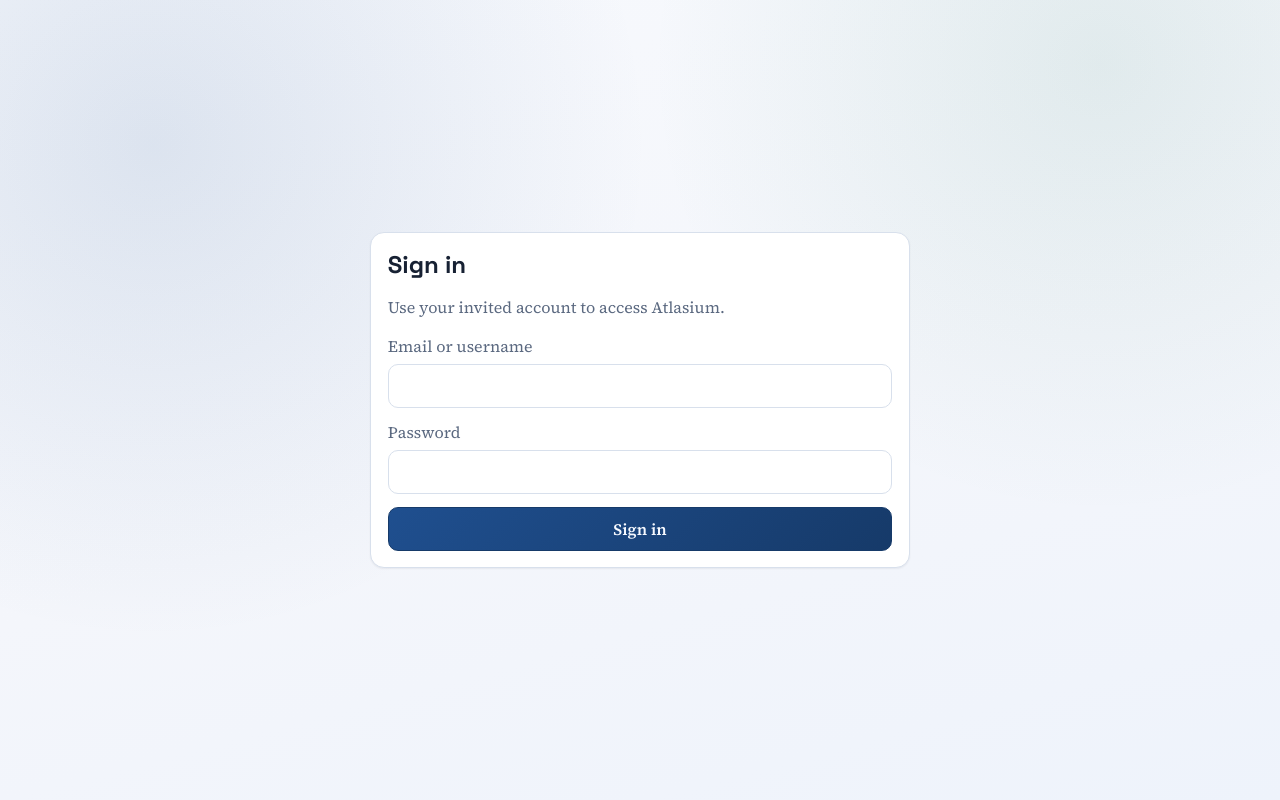
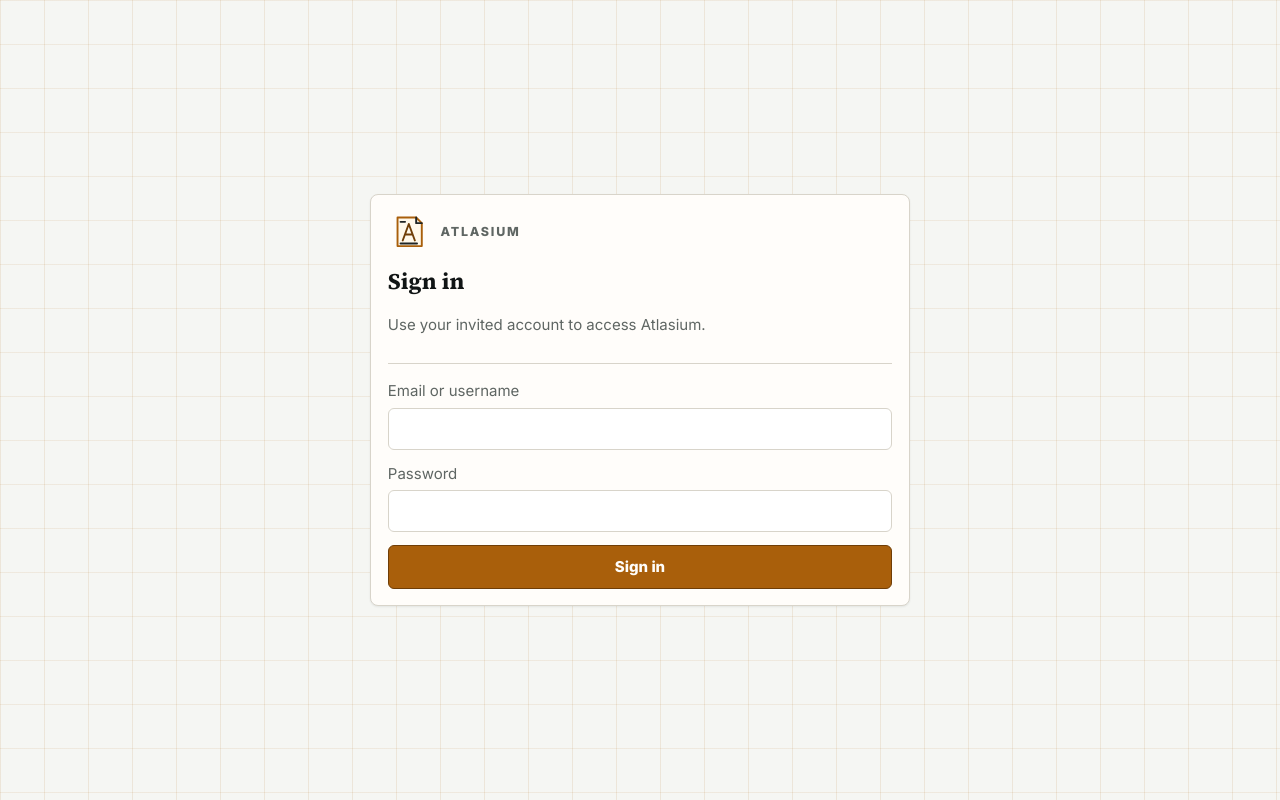
Before and after one commit to rueda8576/TOOL, a Next.js app in the folder apps/web/: page /login in a window 1280 px wide. Built offline with nearby package versions, Linux system fonts and the light colour scheme; no server answers.

Commit message:
feat(web): establish Atlasium visual identity

```diff
--- a/apps/web/app/globals.css
+++ b/apps/web/app/globals.css
@@ -1,22 +1,36 @@
 :root {
-  --bg-canvas: #f4f6fb;
-  --bg-surface: #ffffff;
-  --bg-surface-soft: #f8fbff;
-  --line: #d8e0ec;
-  --line-strong: #c5d1e4;
-  --text: #172133;
-  --text-muted: #5b6980;
-  --brand: #1f4f8f;
-  --brand-strong: #163a69;
-  --accent: #2b7a68;
-  --warning: #a06a2b;
-  --danger: #b3453f;
-  --success: #236556;
-  --shadow-sm: 0 1px 2px rgba(16, 24, 40, 0.06);
-  --shadow-md: 0 8px 24px rgba(16, 24, 40, 0.1);
-  --radius-sm: 10px;
-  --radius-md: 14px;
-  --radius-lg: 18px;
+  --canvas: #f5f6f3;
+  --surface: #fffdfa;
+  --surface-raised: #ffffff;
+  --surface-soft: #f0f2ef;
+  --panel: #fffdfa;
+  --panel-tint: #f8f5ee;
+  --border: #d8d4ca;
+  --border-strong: #bdb5a6;
+  --text: #1f2424;
+  --text-strong: #111515;
+  --text-muted: #5f6663;
+  --text-subtle: #7a807b;
+  --brand: #a95f0b;
+  --brand-strong: #6f3d06;
+  --brand-soft: #fff2d7;
+  --accent: #4e6f72;
+  --accent-strong: #284f54;
+  --warning: #9b5f0e;
+  --danger: #a33f32;
+  --success: #2f6d55;
+  --info: #375f73;
+  --shadow-sm: 0 1px 2px rgba(31, 36, 36, 0.08);
+  --shadow-md: 0 12px 28px rgba(31, 36, 36, 0.12);
+  --radius-sm: 6px;
+  --radius-md: 8px;
+  --radius-lg: 12px;
+  --bg-canvas: var(--canvas);
+  --bg-surface: var(--surface);
+  --bg-surface-soft: var(--surface-soft);
+  --bg-soft: var(--surface-soft);
+  --line: var(--border);
+  --line-strong: var(--border-strong);
   --font-mono: "JetBrains Mono", "SFMono-Regular", Menlo, Monaco, Consolas, "Liberation Mono", "Courier New", monospace;
 }
 
@@ -33,14 +47,13 @@ body {
 
 body {
   color: var(--text);
-  background:
-    radial-gradient(circle at 12% 18%, rgba(31, 79, 143, 0.12), transparent 38%),
-    radial-gradient(circle at 86% 8%, rgba(43, 122, 104, 0.1), transparent 34%),
-    linear-gradient(165deg, #f7f9fd 0%, var(--bg-canvas) 55%, #eef3fb 100%);
+  background: var(--canvas);
 }
 
 .app-root {
-  font-family: var(--font-body), serif;
+  font-family: var(--font-body), system-ui, -apple-system, BlinkMacSystemFont, "Segoe UI", sans-serif;
+  font-size: 15px;
+  line-height: 1.45;
 }
 
 a {
@@ -56,7 +69,7 @@ textarea {
 }
 
 *:focus-visible {
-  outline: 3px solid rgba(31, 79, 143, 0.34);
+  outline: 3px solid rgba(169, 95, 11, 0.34);
   outline-offset: 2px;
 }
 
@@ -82,10 +95,10 @@ textarea {
   align-self: start;
   height: 100vh;
   overflow: auto;
-  border-right: 1px solid var(--line);
-  background: linear-gradient(175deg, rgba(255, 255, 255, 0.85), rgba(248, 251, 255, 0.7));
-  backdrop-filter: blur(8px);
-  padding: 1.2rem 1rem;
+  border-right: 1px solid rgba(255, 253, 250, 0.1);
+  background: #242321;
+  color: #f8f5ee;
+  padding: 1rem 0.85rem;
 }
 
 .sidebar-topbar {
@@ -98,44 +111,100 @@ textarea {
 .brand {
   display: flex;
   align-items: center;
-  gap: 0.8rem;
-  min-height: 1.7rem;
+  gap: 0.72rem;
+  min-height: 2.35rem;
   min-width: 0;
 }
 
-.brand-dot {
-  width: 14px;
-  height: 14px;
-  border-radius: 999px;
-  background: linear-gradient(140deg, var(--accent), var(--brand));
-  box-shadow: 0 0 0 5px rgba(31, 79, 143, 0.14);
+.atlasium-mark {
+  display: inline-flex;
+  align-items: center;
+  justify-content: center;
+  flex: 0 0 auto;
+  color: var(--brand);
+}
+
+.atlasium-mark svg {
+  display: block;
+  width: 100%;
+  height: 100%;
+}
+
+.atlasium-mark-sm {
+  width: 2.15rem;
+  height: 2.15rem;
+}
+
+.atlasium-mark-md {
+  width: 2.6rem;
+  height: 2.6rem;
+}
+
+.atlasium-mark-lg {
+  width: 3.25rem;
+  height: 3.25rem;
+}
+
+.atlasium-mark-page {
+  fill: #fff8ea;
+  stroke: currentColor;
+  stroke-width: 2.2;
+  stroke-linejoin: round;
+}
+
+.atlasium-mark-tab,
+.atlasium-mark-a,
+.atlasium-mark-index {
+  fill: none;
+  stroke: #1f2424;
+  stroke-width: 2.2;
+  stroke-linecap: round;
+  stroke-linejoin: round;
+}
+
+.atlasium-mark-a {
+  stroke: var(--brand-strong);
+}
+
+.brand-mark {
+  color: var(--brand);
+  filter: drop-shadow(0 1px 0 rgba(0, 0, 0, 0.22));
+}
+
+.brand-kicker {
+  margin: 0 0 0.05rem;
+  color: rgba(248, 245, 238, 0.58);
+  font-size: 0.68rem;
+  font-weight: 700;
+  letter-spacing: 0.09em;
+  text-transform: uppercase;
 }
 
 .brand-title {
   margin: 0;
   font-family: var(--font-heading), sans-serif;
-  font-size: 1.04rem;
+  font-size: 1.12rem;
   line-height: 1.15;
-  letter-spacing: 0.01em;
-  color: var(--text);
+  color: #fffdfa;
 }
 
 .sidebar-toggle-button {
-  border: 1px solid var(--line);
-  border-radius: 999px;
-  padding: 0.42rem 0.68rem;
-  background: rgba(255, 255, 255, 0.92);
-  color: var(--text-muted);
+  border: 1px solid rgba(255, 253, 250, 0.18);
+  border-radius: var(--radius-sm);
+  padding: 0.4rem 0.58rem;
+  background: rgba(255, 253, 250, 0.06);
+  color: rgba(248, 245, 238, 0.72);
   cursor: pointer;
   font-weight: 600;
+  font-size: 0.82rem;
   white-space: nowrap;
   transition: border-color 180ms ease, background-color 180ms ease, color 180ms ease;
 }
 
 .sidebar-toggle-button:hover {
-  border-color: var(--line-strong);
-  background: #ffffff;
-  color: var(--brand-strong);
+  border-color: rgba(255, 253, 250, 0.34);
+  background: rgba(255, 253, 250, 0.1);
+  color: #fffdfa;
 }
 
 .nav-links {
@@ -148,23 +217,23 @@ textarea {
   position: relative;
   border-radius: var(--radius-sm);
   border: 1px solid transparent;
-  padding: 0.62rem 0.72rem;
-  color: var(--text-muted);
+  padding: 0.62rem 0.7rem;
+  color: rgba(248, 245, 238, 0.72);
   font-weight: 600;
   transition: background-color 180ms ease, border-color 180ms ease, color 180ms ease, transform 180ms ease;
 }
 
 .nav-link:hover {
-  color: var(--brand-strong);
-  border-color: var(--line);
-  background: rgba(255, 255, 255, 0.9);
+  color: #fffdfa;
+  border-color: rgba(255, 253, 250, 0.14);
+  background: rgba(255, 253, 250, 0.07);
   transform: translateX(2px);
 }
 
 .nav-link-active {
-  color: var(--brand-strong);
-  border-color: var(--line-strong);
-  background: var(--bg-surface);
+  color: #fffdfa;
+  border-color: rgba(169, 95, 11, 0.46);
+  background: rgba(169, 95, 11, 0.16);
   box-shadow: var(--shadow-sm);
 }
 
@@ -176,32 +245,32 @@ textarea {
   bottom: 0;
   width: 3px;
   border-radius: 3px;
-  background: linear-gradient(180deg, var(--accent), var(--brand));
+  background: var(--brand);
 }
 
 .sidebar-footer {
   margin-top: auto;
   padding-top: 0.95rem;
-  border-top: 1px solid var(--line);
+  border-top: 1px solid rgba(255, 253, 250, 0.12);
   display: flex;
 }
 
 .nav-exit-button {
   width: 100%;
-  border: 1px solid var(--line);
+  border: 1px solid rgba(255, 253, 250, 0.16);
   border-radius: var(--radius-sm);
   padding: 0.62rem 0.72rem;
   font-weight: 600;
-  color: var(--text-muted);
-  background: rgba(255, 255, 255, 0.9);
+  color: rgba(248, 245, 238, 0.72);
+  background: rgba(255, 253, 250, 0.05);
   cursor: pointer;
   transition: background-color 180ms ease, border-color 180ms ease, color 180ms ease;
 }
 
 .nav-exit-button:hover {
-  border-color: #d8b7b4;
-  color: var(--danger);
-  background: #fff4f3;
+  border-color: rgba(163, 63, 50, 0.56);
+  color: #ffd7d0;
+  background: rgba(163, 63, 50, 0.12);
 }
 
 .nav-exit-button:disabled {
@@ -237,17 +306,28 @@ textarea {
 .content-header {
   border: 1px solid var(--line);
   border-radius: var(--radius-lg);
-  background: linear-gradient(170deg, var(--bg-surface) 10%, var(--bg-surface-soft) 100%);
+  background: var(--surface);
   box-shadow: var(--shadow-sm);
-  padding: 1.2rem 1.3rem;
+  padding: 1.25rem 1.35rem;
+  position: relative;
+}
+
+.content-header::before {
+  content: "";
+  position: absolute;
+  left: 1.35rem;
+  right: 1.35rem;
+  top: 0;
+  height: 3px;
+  background: var(--brand);
 }
 
 .content-header h1 {
   margin: 0;
-  color: var(--text);
+  color: var(--text-strong);
   font-family: var(--font-heading), sans-serif;
-  font-size: clamp(1.6rem, 2.2vw, 2.1rem);
-  letter-spacing: -0.02em;
+  font-size: clamp(1.7rem, 2.4vw, 2.28rem);
+  letter-spacing: 0;
 }
 
 .content-header p {
@@ -268,17 +348,31 @@ textarea {
 
 .home-hero {
   width: min(640px, 100%);
-  padding: 1.6rem 1.7rem;
+  padding: 2rem 2.1rem;
   text-align: center;
+}
+
+.auth-brand-lockup {
+  display: inline-flex;
+  align-items: center;
+  justify-content: center;
+  gap: 0.7rem;
+  margin-bottom: 1rem;
+}
+
+.auth-brand-lockup-left {
+  justify-content: flex-start;
+  margin-bottom: 0.85rem;
 }
 
 .eyebrow {
   margin: 0;
-  font-family: var(--font-heading), sans-serif;
+  font-family: var(--font-body), sans-serif;
   font-size: 0.78rem;
   text-transform: uppercase;
-  letter-spacing: 0.11em;
+  letter-spacing: 0.14em;
   color: var(--brand);
+  font-weight: 800;
 }
 
 .lede {
@@ -299,14 +393,22 @@ textarea {
   display: grid;
   place-items: center;
   padding: 1.5rem;
+  background:
+    linear-gradient(90deg, rgba(169, 95, 11, 0.11) 1px, transparent 1px),
+    linear-gradient(180deg, rgba(169, 95, 11, 0.09) 1px, transparent 1px),
+    var(--canvas);
+  background-size: 44px 44px;
 }
 
 .login-panel {
   width: min(540px, 100%);
+  background: rgba(255, 253, 250, 0.96);
 }
 
 .login-header {
-  margin-bottom: 0.8rem;
+  margin-bottom: 1rem;
+  padding-bottom: 0.8rem;
+  border-bottom: 1px solid var(--line);
 }
 
 .grid {
@@ -330,7 +432,7 @@ textarea {
 .panel {
   border: 1px solid var(--line);
   border-radius: var(--radius-md);
-  background: var(--bg-surface);
+  background: var(--panel);
   box-shadow: var(--shadow-sm);
   padding: 1rem 1.05rem;
   animation: rise 180ms ease;
@@ -340,8 +442,9 @@ textarea {
 .panel h3,
 .panel h4 {
   margin: 0 0 0.65rem;
-  color: var(--text);
+  color: var(--text-strong);
   font-family: var(--font-heading), sans-serif;
+  font-weight: 650;
 }
 
 .panel p,
@@ -354,13 +457,14 @@ textarea {
 .section-heading {
   margin: 0 0 0.65rem;
   font-family: var(--font-heading), sans-serif;
-  color: var(--text);
+  color: var(--text-strong);
+  font-weight: 650;
 }
 
 .status-card {
   border: 1px solid var(--line);
   border-radius: var(--radius-md);
-  background: linear-gradient(160deg, var(--bg-surface) 10%, var(--bg-surface-soft) 100%);
+  background: var(--surface);
   box-shadow: var(--shadow-sm);
   padding: 1rem;
 }
@@ -376,10 +480,10 @@ textarea {
 
 .status-value {
   margin: 0.45rem 0;
-  color: var(--text);
+  color: var(--text-strong);
   font-family: var(--font-heading), sans-serif;
   font-size: 1.8rem;
-  letter-spacing: -0.02em;
+  letter-spacing: 0;
 }
 
 .status-helper {
@@ -884,9 +988,9 @@ textarea {
   width: 100%;
   border: 1px solid var(--line);
   border-radius: var(--radius-sm);
-  background: #ffffff;
+  background: var(--surface-raised);
   color: var(--text);
-  padding: 0.6rem 0.68rem;
+  padding: 0.58rem 0.66rem;
   transition: border-color 160ms ease, box-shadow 160ms ease, background-color 160ms ease;
 }
 
@@ -896,7 +1000,7 @@ textarea {
 
 .input:focus {
   border-color: var(--brand);
-  box-shadow: 0 0 0 3px rgba(31, 79, 143, 0.16);
+  box-shadow: 0 0 0 3px rgba(169, 95, 11, 0.18);
 }
 
 textarea.input {
@@ -919,18 +1023,18 @@ textarea.input {
 .button {
   border: 1px solid var(--brand-strong);
   border-radius: var(--radius-sm);
-  background: linear-gradient(135deg, var(--brand), var(--brand-strong));
-  color: #f6f9ff;
-  font-weight: 600;
+  background: var(--brand);
+  color: #fffdfa;
+  font-weight: 750;
   padding: 0.62rem 0.84rem;
   cursor: pointer;
-  transition: transform 180ms ease, box-shadow 180ms ease, filter 180ms ease, background-color 180ms ease;
+  transition: transform 180ms ease, box-shadow 180ms ease, filter 180ms ease, background-color 180ms ease, border-color 180ms ease;
 }
 
 .button:hover {
   transform: translateY(-1px);
   box-shadow: var(--shadow-sm);
-  filter: saturate(1.05);
+  filter: saturate(1.04);
 }
 
 .button:disabled {
@@ -943,7 +1047,7 @@ textarea.input {
 
 .button-secondary {
   border: 1px solid var(--line-strong);
-  background: #ffffff;
+  background: var(--surface-raised);
   color: var(--text);
 }
 
@@ -954,20 +1058,20 @@ textarea.input {
 }
 
 .button-danger {
-  border: 1px solid #9d352f;
-  background: linear-gradient(135deg, #bf4e48, #9d352f);
+  border: 1px solid #823228;
+  background: var(--danger);
   color: #fff7f6;
 }
 
 .badge {
   display: inline-flex;
   align-items: center;
-  border: 1px solid #c6d4ea;
+  border: 1px solid #e0c99f;
   border-radius: 999px;
-  background: #f5f8ff;
-  color: var(--brand-strong);
+  background: var(--brand-soft);
+  color: #6d3e06;
   font-size: 0.76rem;
-  font-weight: 600;
+  font-weight: 750;
   padding: 0.2rem 0.56rem;
 }
 
@@ -986,33 +1090,33 @@ textarea.input {
   margin: 0;
   border: 1px solid var(--line);
   border-radius: var(--radius-sm);
-  background: var(--bg-surface-soft);
+  background: var(--surface-soft);
   color: var(--text);
   padding: 0.56rem 0.7rem;
   font-size: 0.92rem;
 }
 
 .alert-error {
-  border-color: #ebc7c5;
-  background: #fff4f3;
+  border-color: #e2bbb4;
+  background: #fff2ef;
   color: var(--danger);
 }
 
 .alert-success {
-  border-color: #b9ddcf;
-  background: #f2faf7;
+  border-color: #b8d8cb;
+  background: #f1faf6;
   color: var(--success);
 }
 
 .alert-info {
-  border-color: #c7d6ef;
-  background: #f4f8ff;
-  color: #30527f;
+  border-color: #bfd1d6;
+  background: #f2f8f9;
+  color: var(--info);
 }
 
 .alert-warning {
-  border-color: #ebddc0;
-  background: #fff8ef;
+  border-color: #e8cf9d;
+  background: #fff7e8;
   color: var(--warning);
 }
 
--- a/apps/web/app/layout.tsx
+++ b/apps/web/app/layout.tsx
@@ -1,11 +1,11 @@
 import type { Metadata } from "next";
-import { Space_Grotesk, Source_Serif_4 } from "next/font/google";
+import { Inter, Source_Serif_4 } from "next/font/google";
 import "katex/dist/katex.min.css";
 
 import "./globals.css";
 
-const heading = Space_Grotesk({ subsets: ["latin"], variable: "--font-heading" });
-const body = Source_Serif_4({ subsets: ["latin"], variable: "--font-body" });
+const heading = Source_Serif_4({ subsets: ["latin"], variable: "--font-heading" });
+const body = Inter({ subsets: ["latin"], variable: "--font-body" });
 
 export const metadata: Metadata = {
   title: "Atlasium",
--- a/apps/web/app/login/page.tsx
+++ b/apps/web/app/login/page.tsx
@@ -3,6 +3,7 @@
 import { FormEvent, useState } from "react";
 import { useRouter } from "next/navigation";
 
+import { AtlasiumMark } from "../../components/atlasium-mark";
 import { API_BASE_URL, LoginResponse } from "../../lib/client-api";
 
 export default function LoginPage(): JSX.Element {
@@ -61,6 +62,10 @@ export default function LoginPage(): JSX.Element {
     <main className="login-shell">
       <section className="panel login-panel">
         <div className="login-header">
+          <div className="auth-brand-lockup auth-brand-lockup-left">
+            <AtlasiumMark size="md" />
+            <p className="eyebrow">Atlasium</p>
+          </div>
           <h1 className="section-heading">Sign in</h1>
           <p>Use your invited account to access Atlasium.</p>
         </div>
--- a/apps/web/app/projects/[projectId]/code/page.tsx
+++ b/apps/web/app/projects/[projectId]/code/page.tsx
@@ -940,7 +940,7 @@ export default function ProjectCodePage({ params }: { params: { projectId: strin
                         <label>
                           Description
                           <textarea
-                            className="textarea"
+                            className="input textarea-sm"
                             value={mergeRequestDescription}
                             onChange={(event) => setMergeRequestDescription(event.target.value)}
                             rows={4}
--- a/apps/web/components/app-shell.tsx
+++ b/apps/web/components/app-shell.tsx
@@ -4,6 +4,7 @@ import Link from "next/link";
 import { usePathname, useRouter } from "next/navigation";
 import { useCallback, useEffect, useState } from "react";
 
+import { AtlasiumMark } from "./atlasium-mark";
 import { ProjectSummary } from "../lib/api";
 import { authFetch } from "../lib/client-api";
 
@@ -156,8 +157,9 @@ export function AppShell({
       <aside className="sidebar">
         <div className="sidebar-topbar">
           <div className="brand">
-            <span className="brand-dot" />
+            <AtlasiumMark size="sm" className="brand-mark" />
             <div>
+              {projectId ? <p className="brand-kicker">Project archive</p> : <p className="brand-kicker">Atlasium</p>}
               <p className="brand-title">{brandTitle}</p>
             </div>
           </div>
--- /dev/null
+++ b/apps/web/components/atlasium-mark.tsx
@@ -0,0 +1,22 @@
+type AtlasiumMarkSize = "sm" | "md" | "lg";
+
+export function AtlasiumMark({
+  size = "md",
+  className = ""
+}: {
+  size?: AtlasiumMarkSize;
+  className?: string;
+}): JSX.Element {
+  const classes = ["atlasium-mark", `atlasium-mark-${size}`, className].filter(Boolean).join(" ");
+
+  return (
+    <span className={classes} aria-hidden="true">
+      <svg viewBox="0 0 48 48" focusable="false">
+        <path className="atlasium-mark-page" d="M11 7.5h21.5L39 14v26.5H11z" />
+        <path className="atlasium-mark-tab" d="M32.5 7.5V14H39" />
+        <path className="atlasium-mark-a" d="M17 34 24 15l7 19M20.2 27.2h7.6" />
+        <path className="atlasium-mark-index" d="M14.5 12.5h5.2M14.5 37.5h19" />
+      </svg>
+    </span>
+  );
+}
```
Also changed, not shown: apps/web/app/accept-invite/page.tsx (+9 -0 lines), apps/web/app/page.tsx (+6 -1 lines), 1 other file (tests, documents, lock files or other folders).
